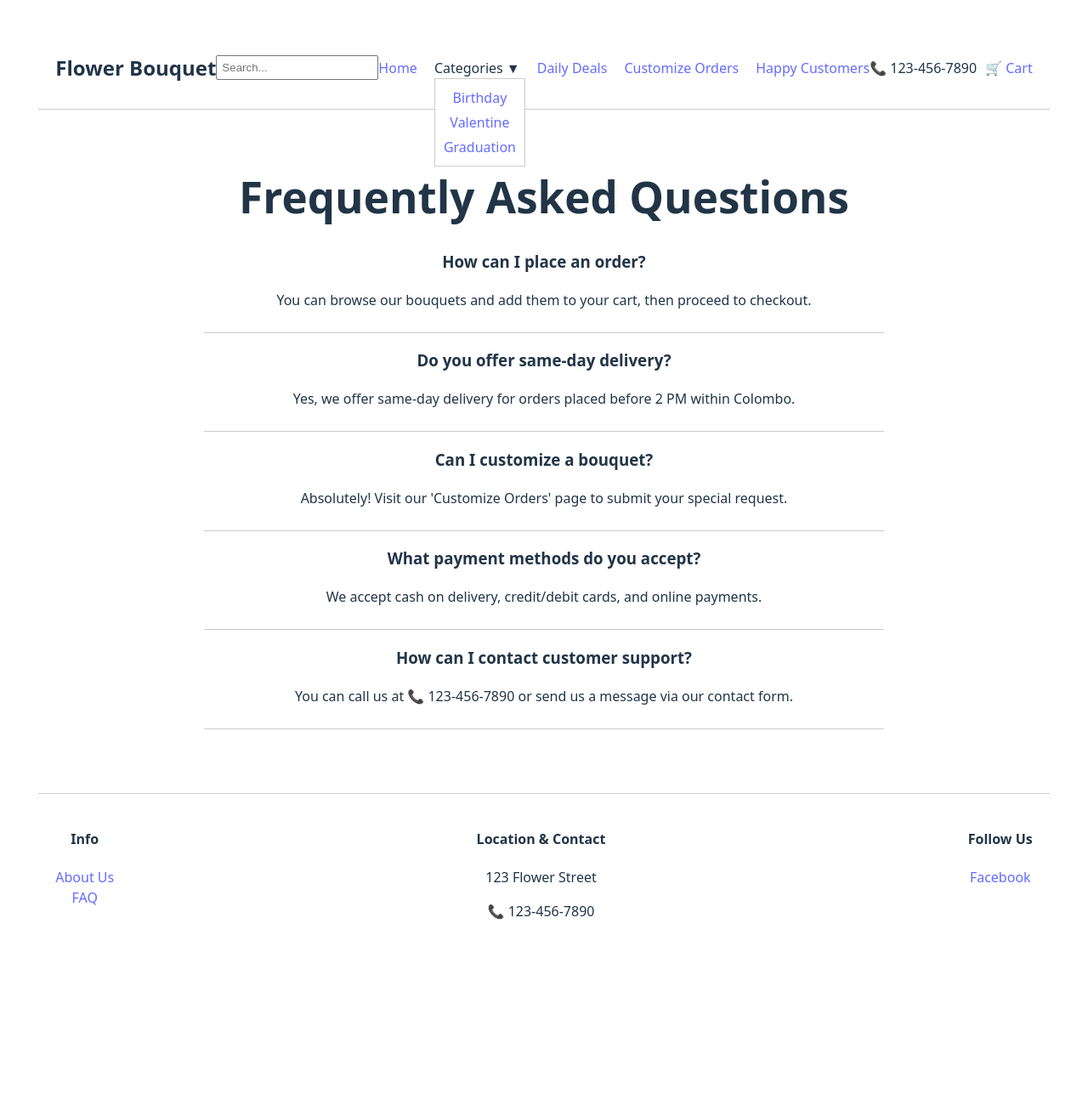
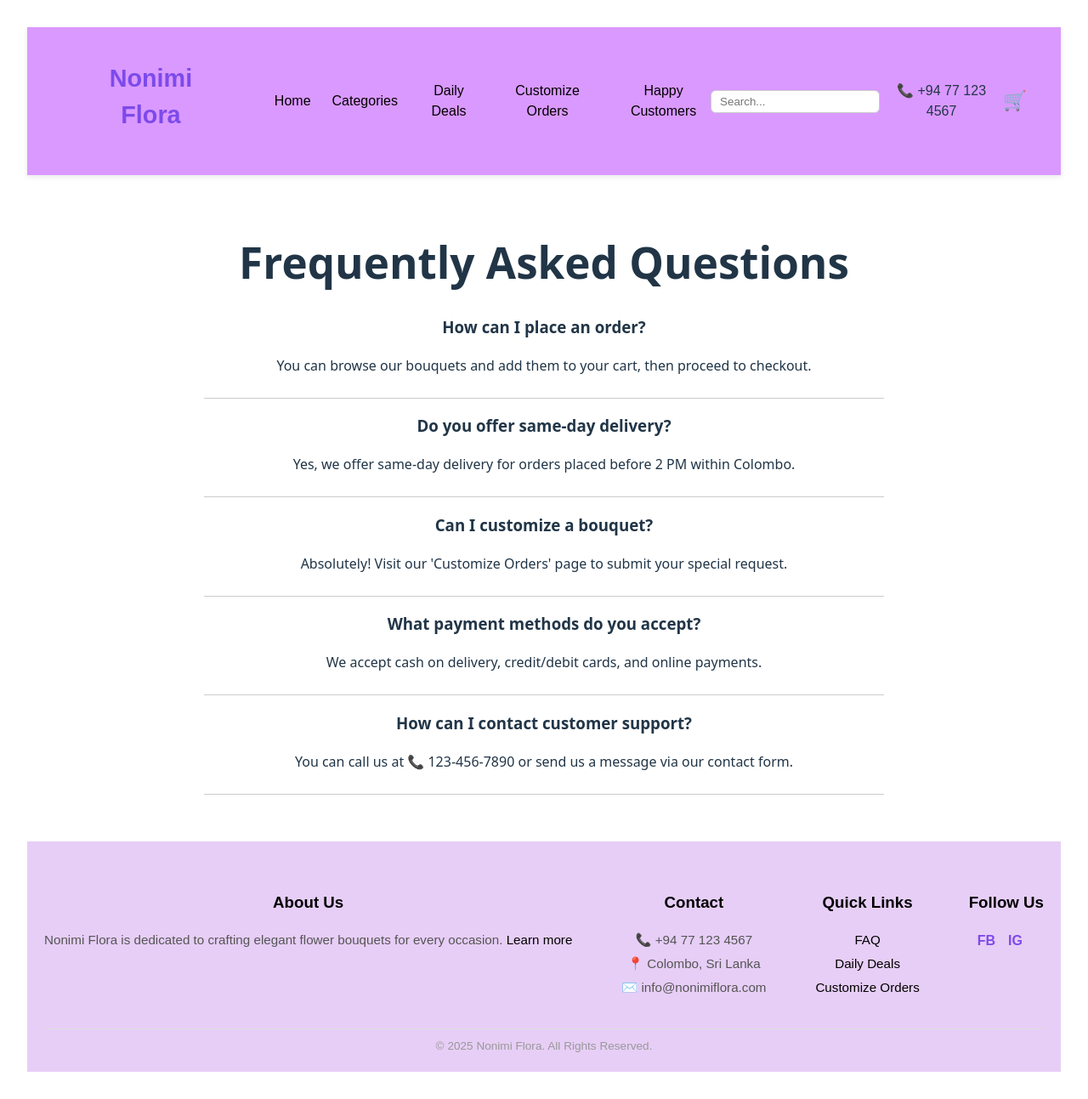
Before and after one commit to Vethmii/Flower_Bouquet_Website, a React (Vite) app in the folder frontend/: page /faq in a window 1280 px wide. Shown: the whole page at 85% size. Before the commit the page ends 1152 px from the top, so only its background shows below. Built offline with nearby package versions, Linux system fonts and the light colour scheme.

Commit message:
Update Footer and Header

```diff
--- a/frontend/src/Pages/Home.jsx
+++ b/frontend/src/Pages/Home.jsx
@@ -7,6 +7,7 @@ import Rays_Of_Purple from "../assets/images/Rays_Of_Purple.jpg";
 import Lavish_Love from "../assets/images/Lavish_Love.jpg";
 import Sunshine_Mix from "../assets/images/Sunshine_Mix.jpg";
 import Vibrant_Sunset from "../assets/images/Vibrant_Sunset.jpg";
+import "../App.css"; // make sure your global styles are imported
 
 const Home = () => {
   const flowers = [
@@ -21,17 +22,23 @@ const Home = () => {
   ];
 
   return (
-    <div style={{ padding: "20px" }}>
-      <h1 style={{ textAlign: "center", marginBottom: "10px" }}>Welcome to Flower Bouquet Website</h1>
-      <p style={{ textAlign: "center", marginBottom: "30px" }}>
-        Explore our beautiful bouquets and daily deals!
-      </p>
+    <div style={{ padding: "40px", fontFamily: "'Poppins', sans-serif", backgroundColor: "#F5F5F5" }}>
+      {/* Hero Section */}
+      <div style={{ textAlign: "center", marginBottom: "40px" }}>
+        <h1 style={{ fontSize: "3rem", color: "#7D4AEA", marginBottom: "10px" }}>
+          Welcome to Nonimi Flora
+        </h1>
+        <p style={{ fontSize: "1.2rem", color: "#555" }}>
+          Every bouquet is crafted with care, creativity, and a love for beautiful moments. Whether it's a celebration, a surprise, or just because our blooms are designed to make it unforgettable.
+        </p>
+      </div>
 
+      {/* Flower Grid */}
       <div
         style={{
           display: "grid",
           gridTemplateColumns: "repeat(auto-fit, minmax(220px, 1fr))",
-          gap: "20px",
+          gap: "30px",
           justifyItems: "center",
         }}
       >
@@ -39,22 +46,22 @@ const Home = () => {
           <div
             key={flower.id}
             style={{
-              border: "1px solid #ccc",
+              backgroundColor: "#FFFFFF",
               borderRadius: "12px",
               overflow: "hidden",
-              boxShadow: "0 4px 12px rgba(0,0,0,0.1)",
-              transition: "transform 0.2s, box-shadow 0.2s",
+              boxShadow: "0 4px 16px rgba(0,0,0,0.1)",
+              transition: "transform 0.3s, box-shadow 0.3s",
+              cursor: "pointer",
               width: "220px",
               textAlign: "center",
-              cursor: "pointer",
             }}
             onMouseEnter={(e) => {
-              e.currentTarget.style.transform = "scale(1.05)";
-              e.currentTarget.style.boxShadow = "0 8px 20px rgba(0,0,0,0.2)";
+              e.currentTarget.style.transform = "translateY(-5px)";
+              e.currentTarget.style.boxShadow = "0 8px 24px rgba(0,0,0,0.2)";
             }}
             onMouseLeave={(e) => {
-              e.currentTarget.style.transform = "scale(1)";
-              e.currentTarget.style.boxShadow = "0 4px 12px rgba(0,0,0,0.1)";
+              e.currentTarget.style.transform = "translateY(0)";
+              e.currentTarget.style.boxShadow = "0 4px 16px rgba(0,0,0,0.1)";
             }}
           >
             <img
@@ -62,9 +69,9 @@ const Home = () => {
               alt={flower.name}
               style={{ width: "100%", height: "200px", objectFit: "cover" }}
             />
-            <h3 style={{ margin: "10px 0" }}>{flower.name}</h3>
-            <p style={{ fontWeight: "bold", color: "#555", marginBottom: "10px" }}>
-              Price: Rs. {flower.price}
+            <h3 style={{ margin: "15px 0 5px", color: "#7D4AEA" }}>{flower.name}</h3>
+            <p style={{ fontWeight: "bold", color: "#FF6B6B", marginBottom: "15px" }}>
+              Rs. {flower.price}
             </p>
           </div>
         ))}
--- /dev/null
+++ b/frontend/src/components/Footer.css
@@ -0,0 +1,57 @@
+.footer {
+  background-color: #E7CEF6; /* lighter purple from Figma */
+  padding: 40px 20px 20px 20px;
+  font-family: 'Poppins', sans-serif;
+  color: #ffffff; /* white text for contrast */
+}
+
+.footer-container {
+  display: flex;
+  flex-wrap: wrap;
+  gap: 40px;
+  justify-content: space-between;
+  margin-bottom: 20px;
+}
+
+.footer-section h3 {
+  color: #000000;
+}
+
+.footer-section p,
+.footer-section li {
+  font-size: 0.95rem;
+  color: #555;
+  margin: 5px 0;
+}
+
+.footer-link {
+  color: #000000;
+}
+
+.footer-link:hover {
+  color: #FFD6F0;
+}
+
+.footer-section ul {
+  list-style: none;
+  padding: 0;
+}
+
+.social-icons a {
+  margin-right: 15px;
+  font-weight: bold;
+  color: #7D4AEA;
+  text-decoration: none;
+}
+
+.social-icons a:hover {
+  color: #FF6B6B;
+}
+
+.footer-bottom {
+  text-align: center;
+  font-size: 0.85rem;
+  color: #999;
+  border-top: 1px solid #ddd;
+  padding-top: 10px;
+}
--- a/frontend/src/components/Footer.jsx
+++ b/frontend/src/components/Footer.jsx
@@ -1,30 +1,51 @@
 import React from "react";
 import { Link } from "react-router-dom";
+import "./Footer.css";
 
 const Footer = () => {
   return (
-    <footer style={{ padding: "20px", borderTop: "1px solid #ccc", marginTop: "20px", display: "flex", justifyContent: "space-between", flexWrap: "wrap" }}>
+    <footer className="footer">
+      <div className="footer-container">
+        {/* About Us */}
+        <div className="footer-section">
+          <h3>About Us</h3>
+          <p>
+            Nonimi Flora is dedicated to crafting elegant flower bouquets for every occasion.
+            <Link to="/about-us" className="footer-link"> Learn more</Link>
+          </p>
+        </div>
 
-      {/* Info */}
-      <div>
-        <h4>Info</h4>
-        <Link to="/about-us">About Us</Link><br />
-        <Link to="/faq">FAQ</Link>
+        {/* Contact */}
+        <div className="footer-section">
+          <h3>Contact</h3>
+          <p>📞 +94 77 123 4567</p>
+          <p>📍 Colombo, Sri Lanka</p>
+          <p>✉️ info@nonimiflora.com</p>
+        </div>
+
+        {/* Quick Links */}
+        <div className="footer-section">
+          <h3>Quick Links</h3>
+          <ul>
+            <li><Link to="/faq" className="footer-link">FAQ</Link></li>
+            <li><Link to="/daily-deals" className="footer-link">Daily Deals</Link></li>
+            <li><Link to="/customize-orders" className="footer-link">Customize Orders</Link></li>
+          </ul>
+        </div>
+
+        {/* Follow Us */}
+        <div className="footer-section">
+          <h3>Follow Us</h3>
+          <div className="social-icons">
+            <a href="https://facebook.com" target="_blank" rel="noopener noreferrer">FB</a>
+            <a href="https://instagram.com" target="_blank" rel="noopener noreferrer">IG</a>
+          </div>
+        </div>
       </div>
 
-      {/* Location & Contact */}
-      <div>
-        <h4>Location & Contact</h4>
-        <p>123 Flower Street</p>
-        <p>📞 123-456-7890</p>
+      <div className="footer-bottom">
+        &copy; 2025 Nonimi Flora. All Rights Reserved.
       </div>
-
-      {/* Social */}
-      <div>
-        <h4>Follow Us</h4>
-        <a href="https://facebook.com" target="_blank">Facebook</a>
-      </div>
-
     </footer>
   );
 };
--- /dev/null
+++ b/frontend/src/components/Header.css
@@ -0,0 +1,88 @@
+.header {
+ display: flex;
+  justify-content: space-between;
+  align-items: center;
+  padding: 15px 40px;
+  background-color: #DA99FF; /* Figma purple */
+  font-family: 'Poppins', sans-serif;
+  box-shadow: 0 2px 6px rgba(0,0,0,0.1);
+}
+
+.logo a {
+  text-decoration: none;
+  font-size: 1.8rem;
+  font-weight: bold;
+  color: #7D4AEA;
+}
+
+.nav-links {
+  list-style: none;
+  display: flex;
+  gap: 25px;
+  align-items: center;
+}
+
+.nav-links li {
+  position: relative;
+}
+
+.nav-links a, .nav-links span {
+  text-decoration: none;
+  color: #000000; /* white text on purple */
+  font-weight: 500;
+  cursor: pointer;
+}
+
+.nav-links a:hover, .nav-links span:hover {
+  color: #FFD6F0;
+}
+
+.dropdown-menu {
+  position: absolute;
+  top: 100%;
+  left: 0;
+  background-color: #FFF8F0;
+  list-style: none;
+  padding: 10px 0;
+  display: none;
+  min-width: 140px;
+  border-radius: 6px;
+  box-shadow: 0 4px 12px rgba(0,0,0,0.1);
+}
+
+.dropdown:hover .dropdown-menu {
+  display: block;
+}
+
+.dropdown-menu li {
+  padding: 8px 20px;
+}
+
+.dropdown-menu li a {
+  color: #333;
+}
+
+.dropdown-menu li a:hover {
+  color: #7D4AEA;
+}
+
+.header-right {
+  display: flex;
+  align-items: center;
+  gap: 15px;
+}
+
+.search-bar {
+  padding: 5px 10px;
+  border-radius: 6px;
+  border: 1px solid #ccc;
+}
+
+.contact {
+  font-weight: 500;
+}
+
+.cart {
+  font-size: 1.4rem;
+  cursor: pointer;
+}
--- a/frontend/src/components/Header.jsx
+++ b/frontend/src/components/Header.jsx
@@ -1,48 +1,24 @@
 import React from "react";
 import { Link } from "react-router-dom";
+import "./Header.css"; // we’ll use this for styling
 
 const Header = () => {
   return (
-    <header style={{
-      padding: "10px 20px",
-      borderBottom: "1px solid #ccc",
-      display: "flex",
-      justifyContent: "space-between",
-      alignItems: "center"
-    }}>
-      {/* Logo */}
-      <div>
-        <h2>Flower Bouquet</h2>
+    <header className="header">
+      <div className="logo">
+        <Link to="/">Nonimi Flora</Link>
       </div>
 
-      {/* Search bar */}
-      <div>
-        <input type="text" placeholder="Search..." style={{ padding: "5px" }} />
-      </div>
-
-      {/* Navigation */}
-      <nav>
-        <ul style={{ display: "flex", gap: "20px", listStyle: "none", margin: 0, padding: 0, alignItems: "center" }}>
+      <nav className="nav">
+        <ul className="nav-links">
           <li><Link to="/">Home</Link></li>
 
-          {/* Categories dropdown */}
-          <li style={{ position: "relative" }}>
-            <span style={{ cursor: "pointer" }}>Categories ▼</span>
-            <ul style={{
-              position: "absolute",
-              top: "100%",
-              left: 0,
-              backgroundColor: "#fff",
-              padding: "10px",
-              listStyle: "none",
-              border: "1px solid #ccc",
-              display: "flex",
-              flexDirection: "column",
-              gap: "5px"
-            }}>
+          <li className="dropdown">
+            <span>Categories</span>
+            <ul className="dropdown-menu">
               <li><Link to="/category/birthday">Birthday</Link></li>
+              <li><Link to="/category/graduation">Graduation</Link></li>
               <li><Link to="/category/valentine">Valentine</Link></li>
-              <li><Link to="/category/graduation">Graduation</Link></li>
             </ul>
           </li>
 
@@ -52,10 +28,10 @@ const Header = () => {
         </ul>
       </nav>
 
-      {/* Contact & Cart */}
-      <div>
-        <span>📞 123-456-7890</span>
-        <Link to="/cart" style={{ marginLeft: "10px" }}>🛒 Cart</Link>
+      <div className="header-right">
+        <input type="text" placeholder="Search..." className="search-bar" />
+        <div className="contact">📞 +94 77 123 4567</div>
+        <div className="cart">🛒</div>
       </div>
     </header>
   );
```
